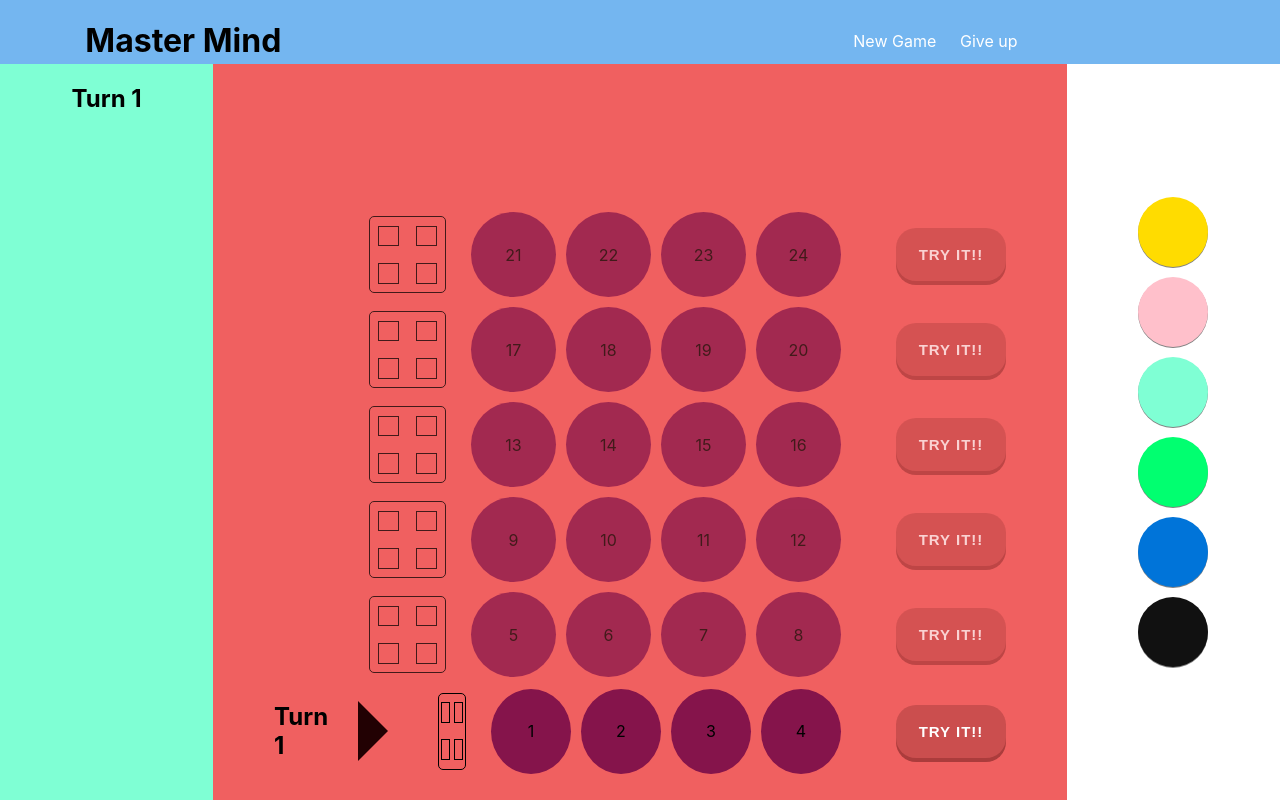
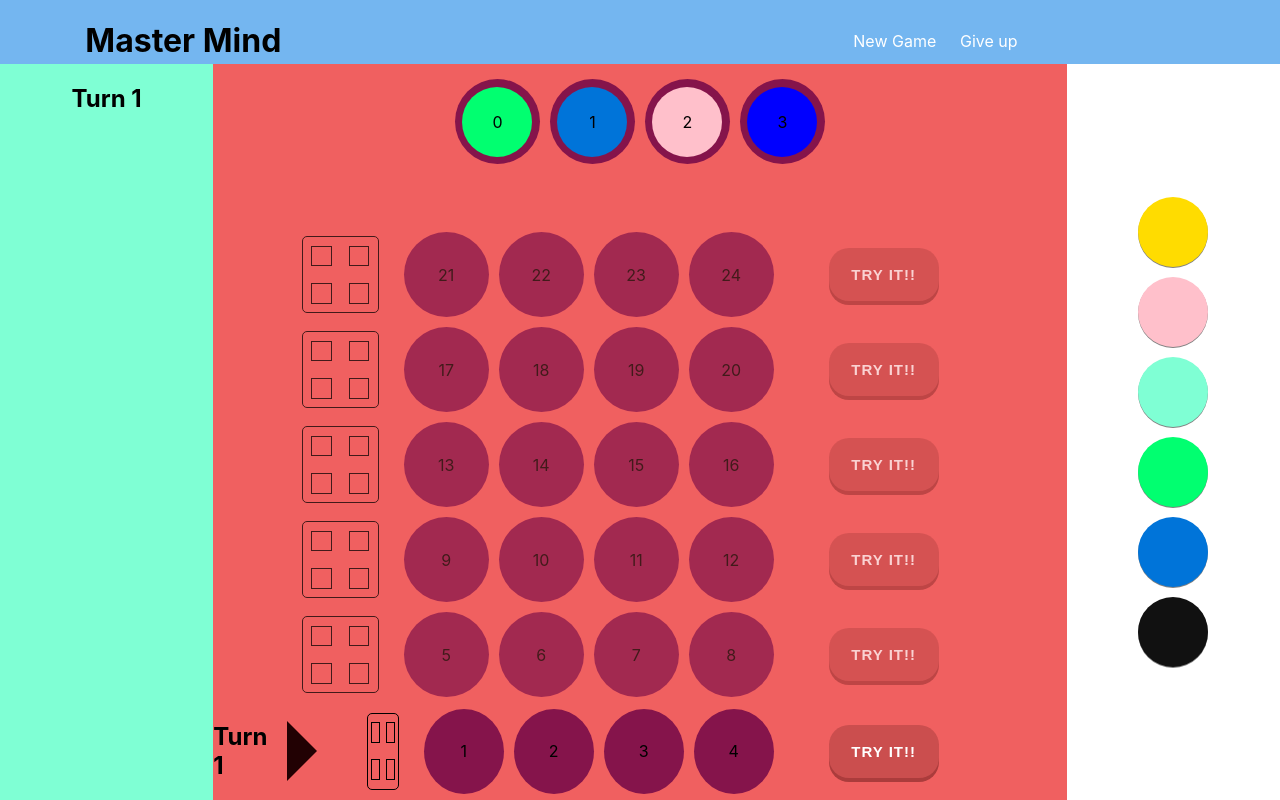
Before and after one commit to michaelkosak2606/masterMindGameWithReact, a React (Create React App) app: page / in a window 1280 px wide. Built offline with nearby package versions, Linux system fonts and the light colour scheme.

Commit message:
added HiddenColors

```diff
--- a/src/App.css
+++ b/src/App.css
@@ -59,17 +59,16 @@ margin: 5px;
 .gameboard{
   background: #f06060;
   grid-column: span 8;
-  padding: 20px;
+padding-top: 10px;
   display:flex;
   flex-direction: column-reverse;
-  align-items: center;
-  justify-content: flex-start;
+  /* align-items: center; */
 }
 .gameRow{
   display: flex;
   align-items: center;
-  width: 90%;
-    justify-content: flex-end;
+  width: 85%;
+ justify-content:flex-end;
 }
 
 .inactive{
@@ -142,5 +141,10 @@ justify-items: center;
   border-top: 30px solid transparent;
   border-bottom: 30px solid transparent;
   border-left: 30px solid rgb(34, 1, 3);
-margin-left: 30px;
+margin-left: 20px;
 }
+.hiddenColors{
+  display: flex;
+  flex-grow: 1;
+margin-top: 0;
+justify-content: center;}
--- a/src/App.js
+++ b/src/App.js
@@ -2,11 +2,13 @@ import React, { Component } from 'react';
 import Header from './components/Header'
 import InfoBoard from './components/InfoBoard'
 import GameRow from './components/GameRow'
+import HiddenColors from './components/HiddenColors'
 import Spielfiguren from './components/Spielfiguren'
 import './App.css';
 
 class App extends Component {
   state = {
+    hiddenColors: [null, null, "yellow", "blue"],
     turn: 0,
     gamerows: [
       {
@@ -104,7 +106,26 @@ class App extends Component {
       })
     })
   }
+  fillHiddenColors = () => {
+    const colors = [...this.state.figuren, null]
+    let randomNumbersArray = []
+    for (let i = 1; i <= 4; i++) {
+      let randomNUmber = Math.floor((Math.random() * colors.length))
+      if (randomNUmber === 7) { randomNUmber = 6 }
+      randomNumbersArray.push(randomNUmber)
+    }
+    const hiddenColors = randomNumbersArray.map(randomNUmber => {
+      return (colors[randomNUmber])
+    })
 
+    this.setState({
+      hiddenColors: hiddenColors
+    })
+
+  }
+  componentDidMount() {
+    this.fillHiddenColors()
+  }
   render() {
     const gameboard = this.state.gamerows.map((row, index) => {
       const checkTurnNumber = this.state.turn === index
@@ -129,8 +150,12 @@ class App extends Component {
         <Header />
         <InfoBoard turnNumber={this.state.turn}
         />
+
         <div className="gameboard">
           {gameboard}
+          <HiddenColors
+            hiddenColors={this.state.hiddenColors}
+          />
         </div>
         <Spielfiguren
           data={this.state}
--- a/src/components/GameRow.js
+++ b/src/components/GameRow.js
@@ -24,7 +24,7 @@ export class GameRow extends Component {
             <h2>Turn {this.props.turn + 1}</h2> : null
 
         const rightArrow = this.props.checkTurnNumber ?
-            <div class="arrow-right"></div> : null
+            <div className="arrow-right"></div> : null
 
         return (
             <div className={`gameRow ${this.props.clickable}`}>
--- /dev/null
+++ b/src/components/HiddenColors.js
@@ -0,0 +1,28 @@
+import React, { Component } from 'react'
+
+export class HiddenColors extends Component {
+    render() {
+        const hiddenColors = this.props.hiddenColors.map((hiddenColor, index) => {
+            return (
+                <div
+                    className="gameCircle"
+                    key={index}
+                >
+                    <div
+                        className="circleInside"
+                        style={{ backgroundColor: `${hiddenColor}` }}
+                    >
+                        {index}
+                    </div>
+                </div>
+            )
+        })
+        return (
+            <div className="hiddenColors">
+                {hiddenColors}
+            </div>
+        )
+    }
+}
+
+export default HiddenColors
```
